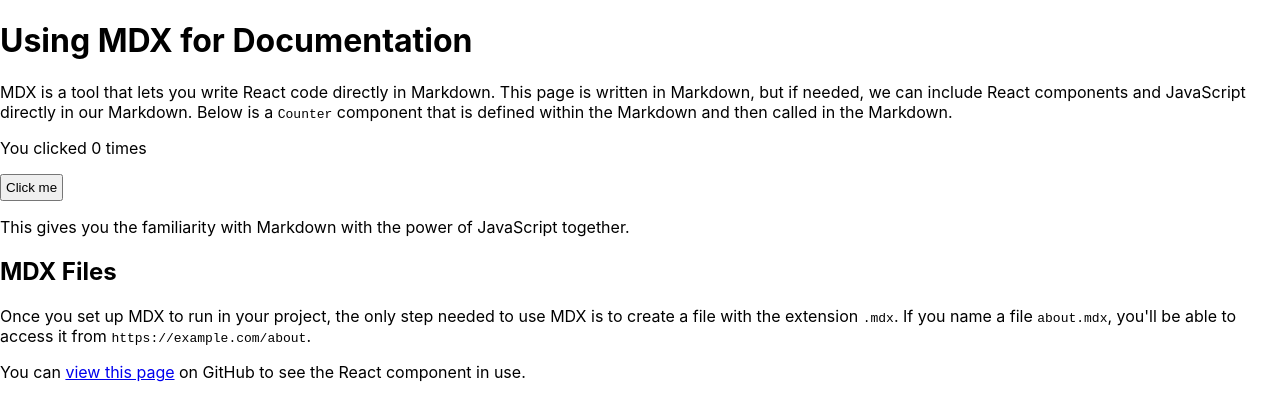
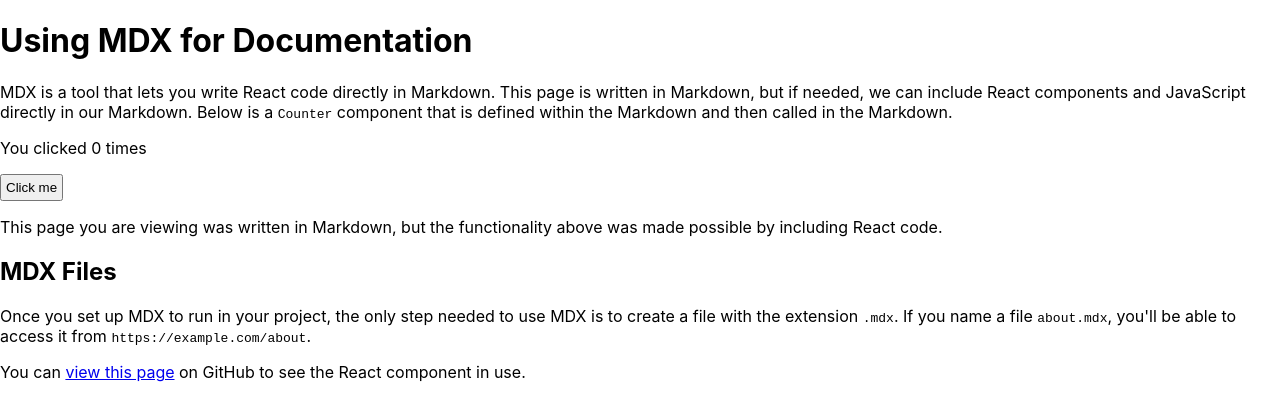
Before and after one commit to smizell/api-dev-portal, a Next.js app: page /using-mdx in a window 1280 px wide. Shown: the top 420 px of the page. Built offline with nearby package versions, Linux system fonts and the light colour scheme.

Commit message:
Add some clarity

```diff
--- a/pages/using-mdx.mdx
+++ b/pages/using-mdx.mdx
@@ -19,7 +19,7 @@ export function Counter() {
 
 <Counter />
 
-This gives you the familiarity with Markdown with the power of JavaScript together.
+This page you are viewing was written in Markdown, but the functionality above was made possible by including React code.
 
 ## MDX Files
 
```
